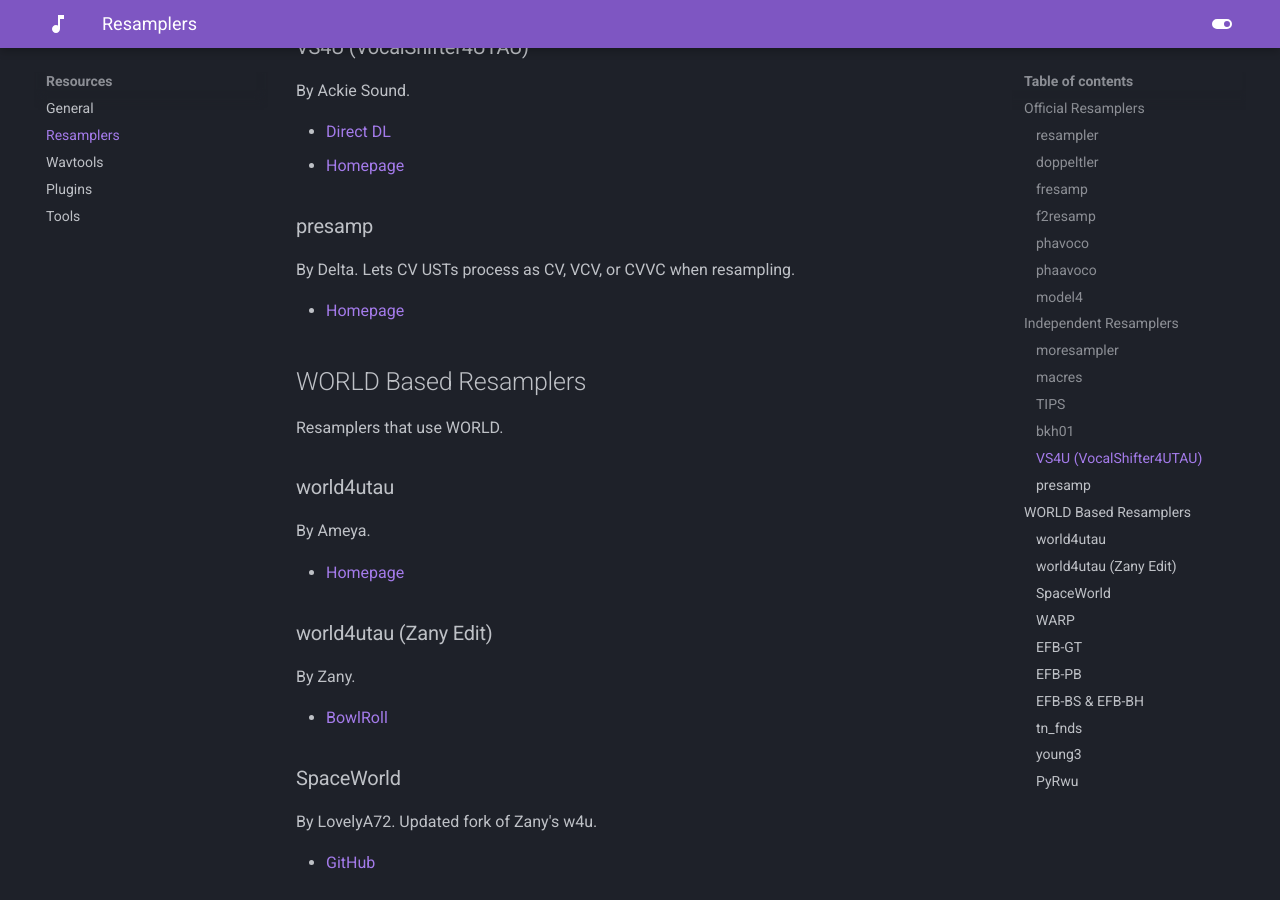
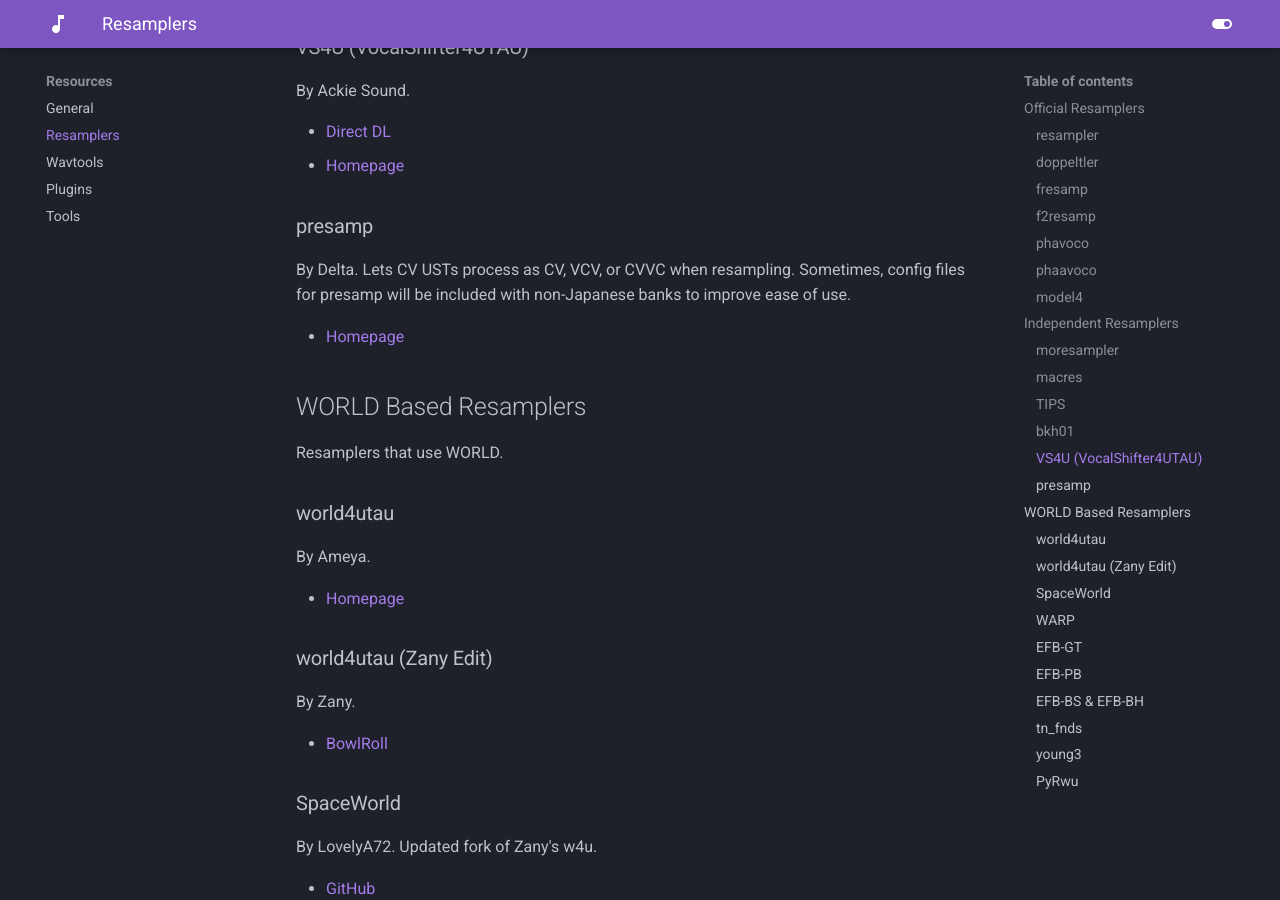
Before and after one commit to nagotown/utau.info, an MkDocs documentation site: the page built from docs/resources/resamplers.md, in a window 1280 px wide and 900 px high, scrolled down 2322 px. Built offline with MkDocs 1.6.1 and Material for MkDocs 9.7.7, drawn with Linux system fonts in a browser that asks for light colours.

Commit message:
Update resamplers.md

```diff
--- a/docs/resources/resamplers.md
+++ b/docs/resources/resamplers.md
@@ -76,6 +76,7 @@
 
 ### presamp
 By Delta. Lets CV USTs process as CV, VCV, or CVVC when resampling.
+Sometimes, config files for presamp will be included with non-Japanese banks to improve ease of use.
 
 - [Homepage](https://delta-kimigatame.hatenablog.jp/entry/ar477661)
 
```
